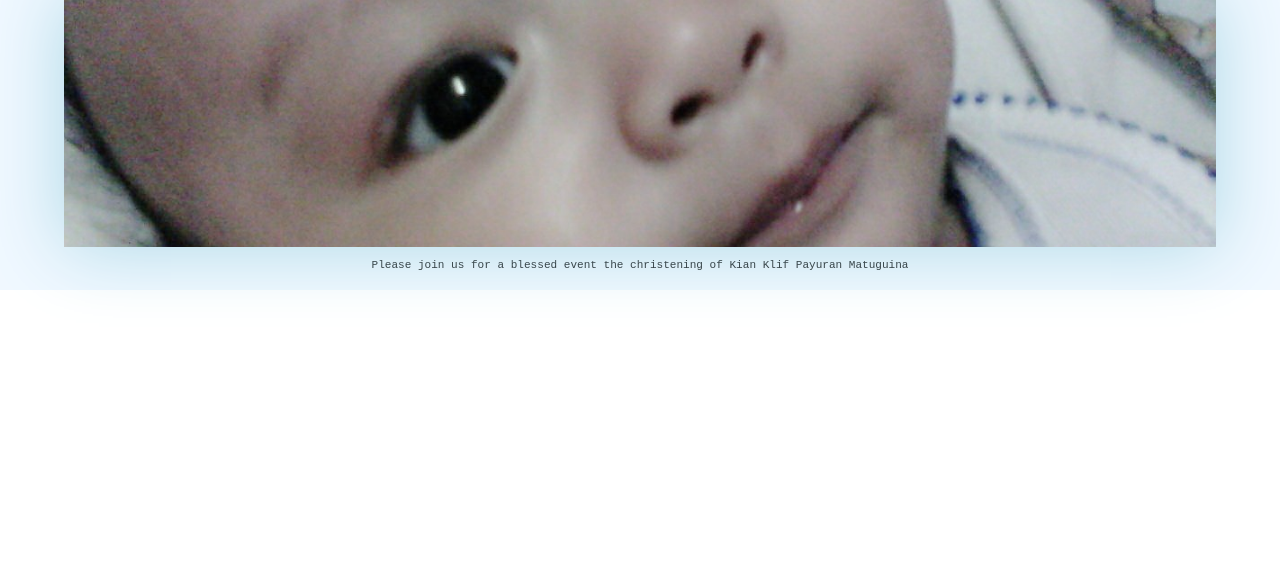
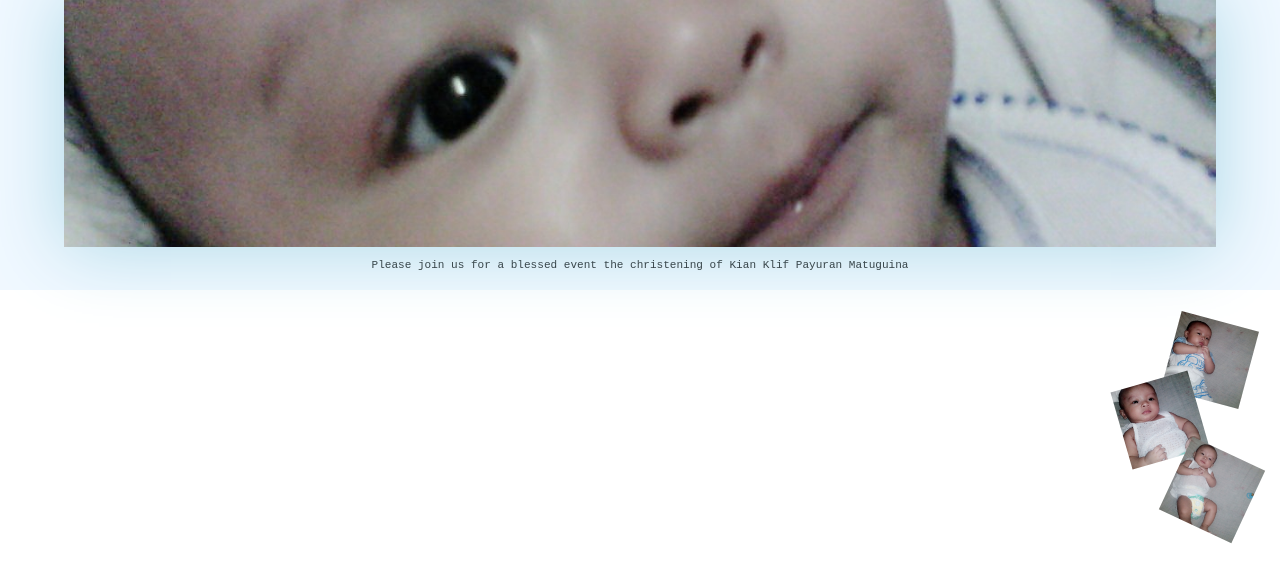
Before and after one commit to KinoMatuguina/kian-christening, a website: page index.html in a window 1280 px wide. Shown: the part 122-704 px from the top of the page. Drawn offline with nearby package versions, Linux system fonts and the light colour scheme.

Commit message:
Added about section

```diff
--- a/assets/css/main.scss
+++ b/assets/css/main.scss
@@ -96,7 +96,7 @@ header {
     }
 }
 
-.main {
+.intro {
 	width: 100%;
 	height: auto;
 	padding: 5px 0;
@@ -162,6 +162,39 @@ header {
 	}
 }
 
+#about {
+	height: 300px;
+	position: relative;
+	div {
+		display: inline-block;
+		width: 80px;
+		height: 80px;
+		position: absolute;
+		background-size: cover;
+		background-position: center;
+		&.first {
+			background-image: url('../img/about-1.jpg');
+			top: 30px;
+			right: 30px;
+    		transform: rotate(15deg);
+		}
+		&.second {
+			background-image: url('../img/about-2.jpg');
+			top: 90px;
+    		right: 80px;
+    		transform: rotate(-16deg);
+		}
+		&.third {
+			background-image: url('../img/about-3.jpg');
+			top: 160px;
+    		right: 28px;
+    		transform: rotate(25deg);
+		}
+
+
+	}
+}
+
 .pull-right {
 	float: right !important;
 }
--- a/index.html
+++ b/index.html
@@ -42,7 +42,7 @@
 				<li><a href="#contactus">Contact Us</a></li>
 			</ul>
 	</div>
-		<div class="main">
+		<div class="intro">
 			<title>Christening Invitation</title>
 			<div class="card single-item">
 				<div  class="first" ></div>
@@ -54,6 +54,11 @@
 				<p>Please join us for a blessed event the christening of Kian Klif Payuran Matuguina</p>
 			</div>
 		</div>
+		<div id="about">
+			<div  class="first" ></div>
+			<div  class="second" ></div>
+			<div  class="third" ></div>
+		</div>
 
 <script   src="https://code.jquery.com/jquery-3.1.0.min.js"   integrity="sha256-cCueBR6CsyA4/9szpPfrX3s49M9vUU5BgtiJj06wt/s="   crossorigin="anonymous"></script>
 <script type="text/javascript" src="https://cdnjs.cloudflare.com/ajax/libs/slick-carousel/1.6.0/slick.min.js"></script>
```
Also changed, not shown: assets/css/main.css, assets/img/about-1.jpg (added), assets/img/about-2.jpg (added), assets/img/about-3.jpg (added), assets/img/about-4.jpg (added).
